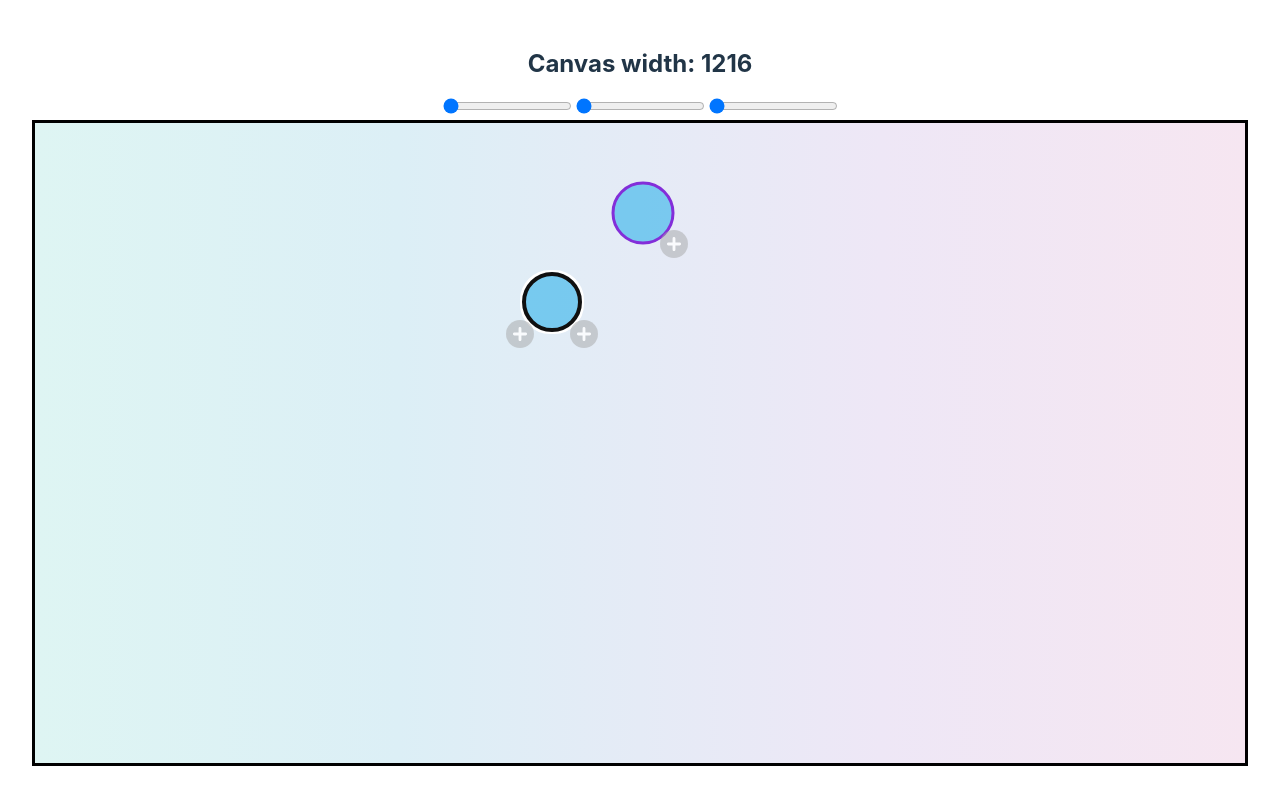
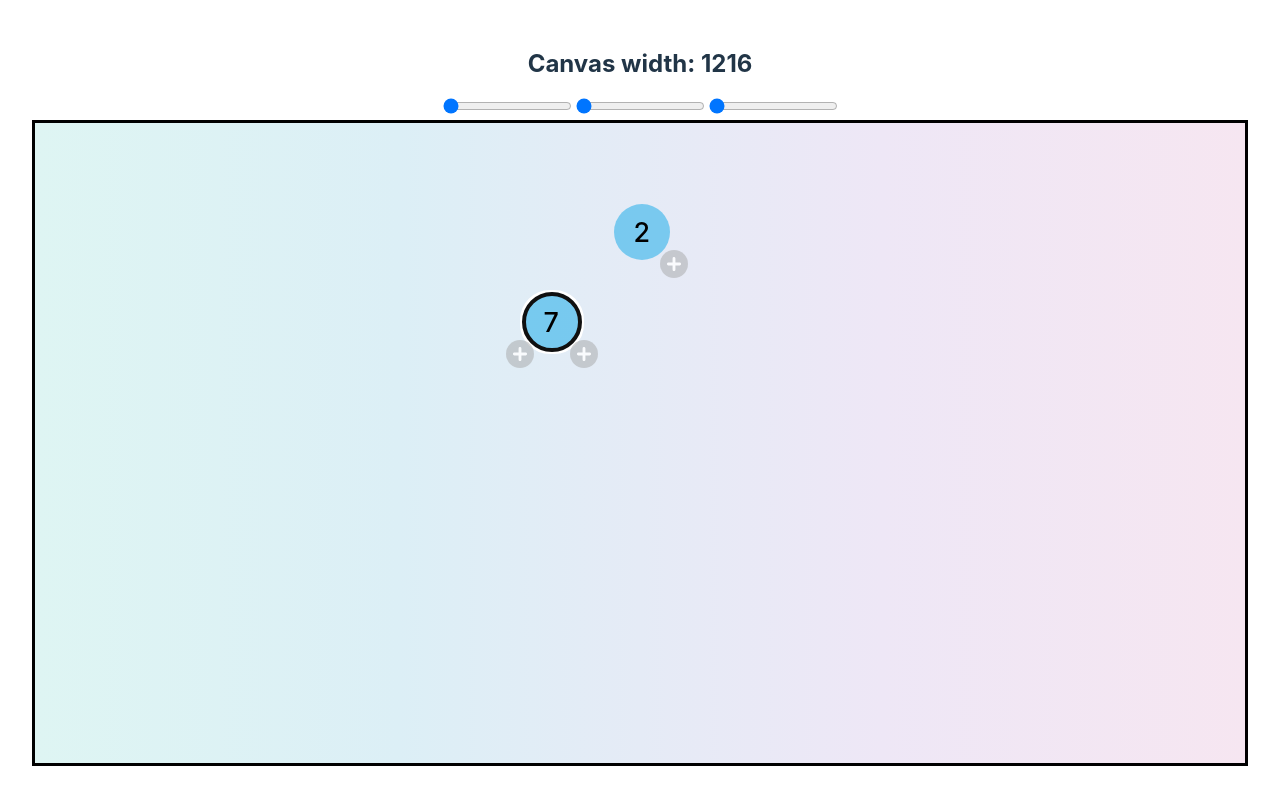
Before and after one commit to dqna64/data-structs-drawing-tool, a React (Vite) app: page / in a window 1280 px wide. Both pictures are taken after a click on the button 610 px from the left and 243 px from the top of the page. Shown: the top 804 px of the page. Built offline with nearby package versions, Linux system fonts and the light colour scheme.

Commit message:
style root node

```diff
--- a/src/Canvas.tsx
+++ b/src/Canvas.tsx
@@ -1,4 +1,4 @@
-import { motion, useMotionValue } from "framer-motion"
+import { filterProps, motion, useMotionValue } from "framer-motion"
 import * as d3 from "d3"
 import Node from "./Node"
 import "./Canvas.css"
@@ -6,7 +6,7 @@ import React, { useEffect, useLayoutEffect, useRef, useState } from "react"
 import Node2 from "./Node2"
 
 const RAD = 30
-const START_Y = 90
+const START_Y = 110
 
 export const Canvas = () => {
     const [width, setWidth] = useState(0);
@@ -108,14 +108,60 @@ export const Canvas = () => {
             <div className="canvas" ref={canvasRef}>
                 {widthInitialised && (
                     <>
-                        <motion.svg className="svgEle">
+                        {/* <motion.svg className="svgEle">
                             <motion.path
                                 d={circle1Svg} stroke="#832ed9" strokeWidth="3" fill="rgba(49, 179, 235, 0.6)"
                                 initial={{ opacity: 0, scale: 0.5, x: nodeX1.get(), y: START_Y }}
                                 animate={{ opacity: 1, scale: 1, x: nodeX1.get(), y: START_Y }}
                                 transition={{ duration: 0.5 }}
                             />
-                        </motion.svg>
+                        </motion.svg> */}
+                        <motion.button
+                            style={{
+                                position: "absolute",
+                                // top: materialised ? '-30px'  : btnOffset.top,
+                                // left: materialised ? '-30px'  : btnOffset.left,
+                                width: '28px',
+                                height: '28px',
+                                padding: "0",
+                                backgroundColor: "rgba(49, 179, 235, 0.6)",
+                                borderRadius: "50%",
+                                border: 'none',
+                                display: 'flex',
+                                justifyContent: 'center',
+                                alignItems: 'center',
+
+                            }}
+                            initial={{
+                                opacity: 0,
+                                scale: 0.3,
+                                x: nodeX1.get() - 15,
+                                y: START_Y - 15,
+                            }}
+                            animate={{
+                                x: nodeX1.get() - 15,
+                                y: START_Y - 15,
+                                scale: 2,
+                                opacity: 1,
+                                pathLength: 1,
+                            }}
+                            transition={{ duration: 0.5 }}
+                            whileHover={{
+                                scale: 1.4,
+                                backgroundColor: "rgba(33, 217, 149, 1)",
+                                cursor: "pointer",
+                            }}
+                            whileTap={{
+                                scale: 1.2,
+                            }}
+                        >
+                            <motion.div
+                                initial={{ scale: 0 }}
+                                animate={{ scale: 0.84 }}
+                                transition={{ duration: 0.5 }}
+                            >{Math.floor(9 * Math.random()) + 1}</motion.div>
+                        </motion.button>
+
                         <Node2 x={nodeX1.get()} y={START_Y} side='left' />
                         <Node2 x={nodeX1.get()} y={START_Y} side='right' />
                         {/* <Node x={nodeX3.get()} y={180} /> */}
--- a/src/Node2.tsx
+++ b/src/Node2.tsx
@@ -70,23 +70,24 @@ const nodeCircVar = {
 }
 
 const linkLineVar = {
-    init:{ pathLength: 0, opacity: 0 },
+    init: { pathLength: 0, opacity: 0 },
     show: (linkLineSvg: string) => ({
         d: linkLineSvg ?? undefined,
         pathLength: 1,
         opacity: 1,
-                        transition:{ duration: DURATION, delay: 0.05 }
+        transition: { duration: DURATION, delay: 0.05 }
     }),
 }
 
 const linkArrowVar = {
-    init:{ opacity: 0,
+    init: {
+        opacity: 0,
     },
     show: (linkArrowSvg: string) => ({
 
         d: linkArrowSvg ?? undefined,
         opacity: 1,
-                        transition:{ duration: DURATION, delay: 0.08 }
+        transition: { duration: DURATION, delay: 0.08 }
     }),
 }
 
@@ -172,37 +173,6 @@ const Node = (props: PropTypes) => {
                     animate="show"
                 ></motion.path>
             </motion.svg> */}
-            {materialised && <motion.svg className="svgEle">
-                <motion.path d={linkLineSvg ?? undefined} stroke="#832ed9" strokeWidth="4" fill="none"
-                    strokeLinecap="round"
-                    variants={linkLineVar}
-                    custom={linkLineSvg}
-                    initial="init"
-                    animate="show"
-                    // initial={{ pathLength: 0, opacity: 0 }}
-                    // animate={{
-                        //     d: linkLineSvg ?? undefined,
-                        //     pathLength: 1,
-                        //     opacity: 1,
-                        // }}
-                        // transition={{ duration: DURATION, delay: 0.05 }}
-                        />
-            </motion.svg>}
-            {materialised &&
-            <motion.svg className="svgEle">
-                <motion.path d={linkArrowSvg ?? undefined} stroke="#832ed9" strokeWidth="4" fill="none"
-                    strokeLinecap="round"
-                    variants={linkArrowVar}
-                    custom={linkArrowSvg}
-                    initial="init"
-                    animate="show"
-                    style={{
-                        x:props.side ==='left'?22.4:-22.4,
-                        y:-21,
-                        rotate: props.side ==='left'?-135:135
-                    }}
-                    />
-            </motion.svg>}
 
             <motion.button
                 style={{
@@ -232,7 +202,12 @@ const Node = (props: PropTypes) => {
                     scale: 1.2,
                 }}
                 onClick={materialise}
-            >{materialised ||
+            >{materialised ?
+                <motion.div
+                    initial={{scale: 0}}
+                    animate={{scale: 0.84}}
+                    transition={{duration: DURATION}}
+                >{Math.floor(9 * Math.random()) + 1}</motion.div> :
                 <img src={plusIcon} width="18px"></img>
                 }
             </motion.button>
@@ -243,6 +218,37 @@ const Node = (props: PropTypes) => {
             {materialised &&
                 <Node x={0} y={0} side="right" />
             }
+            {materialised && <motion.svg className="svgEle">
+                <motion.path d={linkLineSvg ?? undefined} stroke="#832ed9" strokeWidth="4" fill="none"
+                    strokeLinecap="round"
+                    variants={linkLineVar}
+                    custom={linkLineSvg}
+                    initial="init"
+                    animate="show"
+                // initial={{ pathLength: 0, opacity: 0 }}
+                // animate={{
+                //     d: linkLineSvg ?? undefined,
+                //     pathLength: 1,
+                //     opacity: 1,
+                // }}
+                // transition={{ duration: DURATION, delay: 0.05 }}
+                />
+            </motion.svg>}
+            {materialised &&
+                <motion.svg className="svgEle">
+                    <motion.path d={linkArrowSvg ?? undefined} stroke="#832ed9" strokeWidth="4" fill="none"
+                        strokeLinecap="round"
+                        variants={linkArrowVar}
+                        custom={linkArrowSvg}
+                        initial="init"
+                        animate="show"
+                        style={{
+                            x: props.side === 'left' ? 22.4 : -22.4,
+                            y: -21,
+                            rotate: props.side === 'left' ? -135 : 135
+                        }}
+                    />
+                </motion.svg>}
         </motion.div>
 
     </>)
```
Lines whose indentation alone changed are shown as unchanged.
